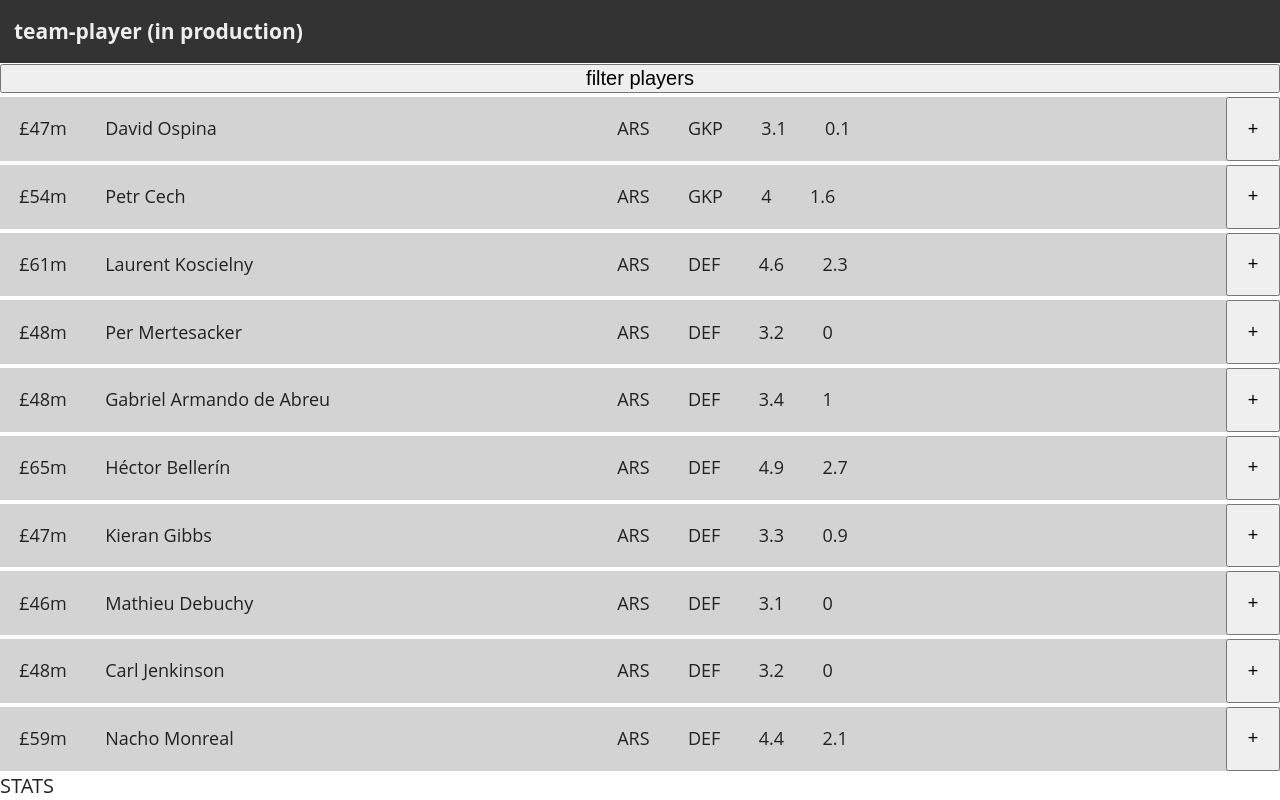
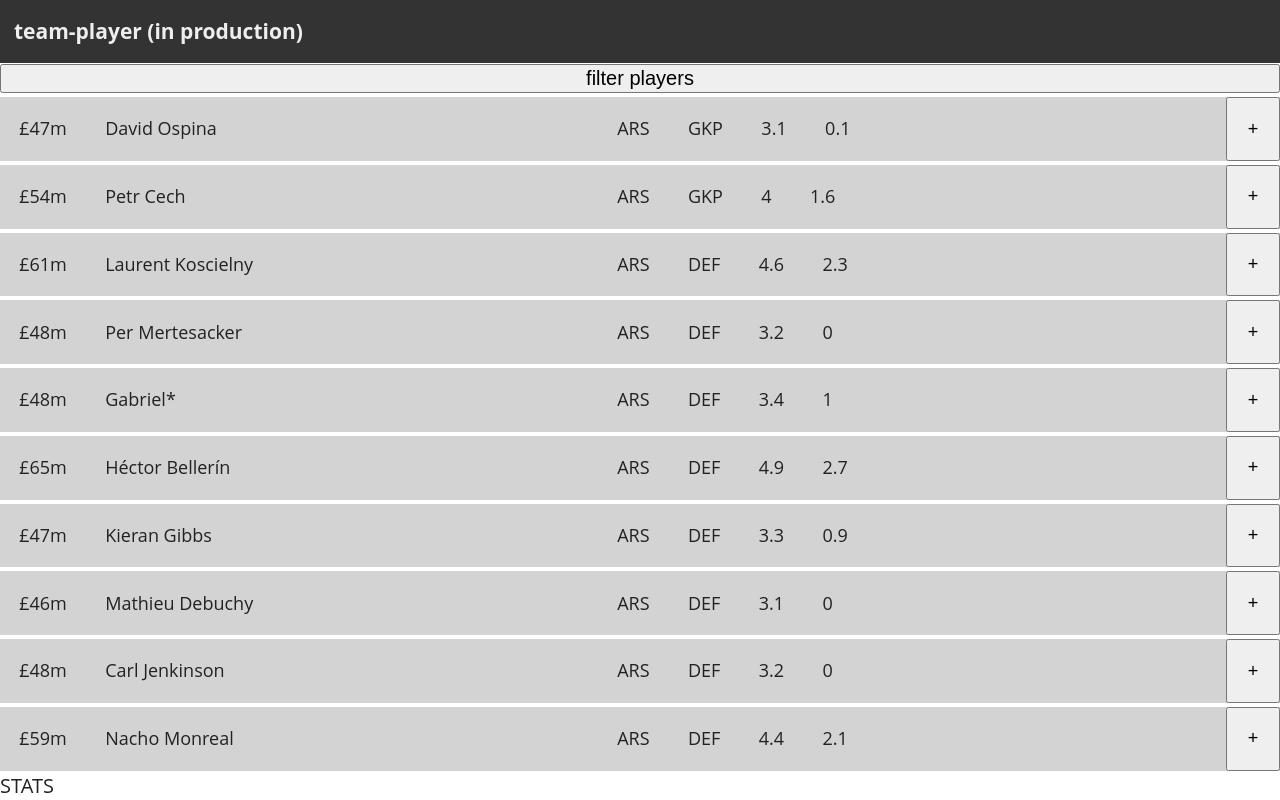
Before and after one commit to rycu/team-player, a React (Create React App) app: page / in a window 1280 px wide. Built offline with nearby package versions, Linux system fonts and the light colour scheme.

Commit message:
char encoding fix done, shortName condition added, and NaNs removed

```diff
--- a/src/components/PlayerRows.js
+++ b/src/components/PlayerRows.js
@@ -77,42 +77,35 @@
 
 
 	charFix (stringIn = "HÃ©ctor BellerÃ­n"){
-		var regex = "[^ -~]"
-		//var rx = new RegExp( searchPattern, "gim" )
-
-
-		var found = stringIn.match(regex);
-
+		//replace ascii chars
+		var charRelation = [
+			['Ã©', 'é'],
+			['Ã–', 'Ö'],
+			['Ã¡', 'á'],
+			['Ãµ' , 'õ'],
+			['Ã³' , 'ó'],
+			['Ã±' , 'ñ'],
+			['Ã¶' , 'ö'],
+			['Ã¥' , 'å'],
+			['Ã¸' , 'ø'],
+			['Ãº' , 'ú'],
+			['Ã¼' , 'ü'],
+			['Ã«' , 'ë'],
+			['Ã¯' , 'ï'],
+			['Ã' , 'í'],
+		]
+		let found = stringIn.match("[^ -~]");
 		let stringOut = stringIn;
-
-			if(found){
-				console.log(found[0]);
-
-
-
-				switch (found[0]) {
-					case 'Ã':
-						stringOut = stringOut.replace(/Ã©/gi, 'é');
-						stringOut = stringOut.replace(/Ã–/gi, 'Ö');
-						stringOut = stringOut.replace(/Ã¡/gi, 'á');
-						stringOut = stringOut.replace(/Ã/gi, 'í');
-						console.log(stringOut);
-					break;
-					default:
-						console.log('NOT HIT');
-				}
+		if(found){
+			charRelation.forEach(function(e) {
+				let rx = new RegExp(e[0],"gi");
+				stringOut = stringOut.replace(rx, e[1]);
+			})
 		}
-
 		return stringOut
 	}
 
-
-
-
-
 	render() {
-
-
 
 		const {players, rowsPerRender, clubs, positions} = this.props;
 		const { selection__players } = this.props.selection
@@ -122,14 +115,25 @@
 				{players.map((player, i) => {
 					// made up rank out of 10 (approx)
 					let rank =  Math.round(((Number(player.ict_index)+Number(player.now_cost*15))/225)*10)/10;
+					rank = isNaN(rank) ? '' : rank
 					// made up form out of 10 (approx)
 					let form =  Math.round((player.ict_index/50)*10)/10;
+					form = isNaN(form) ? '' : form
 
+
+					//replace really long names with short ones.
+					let fullName = player.first_name + ' ' + player.second_name
+					if(fullName.length > 17){
+						fullName = player.web_name+'*'
+					}
+
+					//THIS DONT WORK. STEP CONDITIONS TO ENSURE ROW QUOTA IS MET
 					return (this.displayRow(player, rank) && i <= rowsPerRender) ?
+
 						<Row
 							key={i}
 							playerId={player.id}
-							fullName={this.charFix(player.first_name + ' ' + player.second_name)}
+							fullName={this.charFix(fullName)}
 							cost={player.now_cost}
 							club={clubs[player.team-1].short_name}
 							position={positions[player.element_type-1].plural_name_short}
@@ -138,8 +142,8 @@
 							selected={this.playerSelected(selection__players, player.id)}
 							selectPlayer = {() => this.handleClick(player.id)}
 						/> : null
-					}
-				)}
+
+				})}
 			</ul>
 		)
 	}
--- a/src/containers/App.js
+++ b/src/containers/App.js
@@ -18,7 +18,7 @@
 
     const defaultStyle = {
       transition: `margin-top ${duration}ms ease-in-out`,
-      marginTop: '-250px'
+      marginTop: '-260px'
     }
 
     const transitionStyles = {
```
